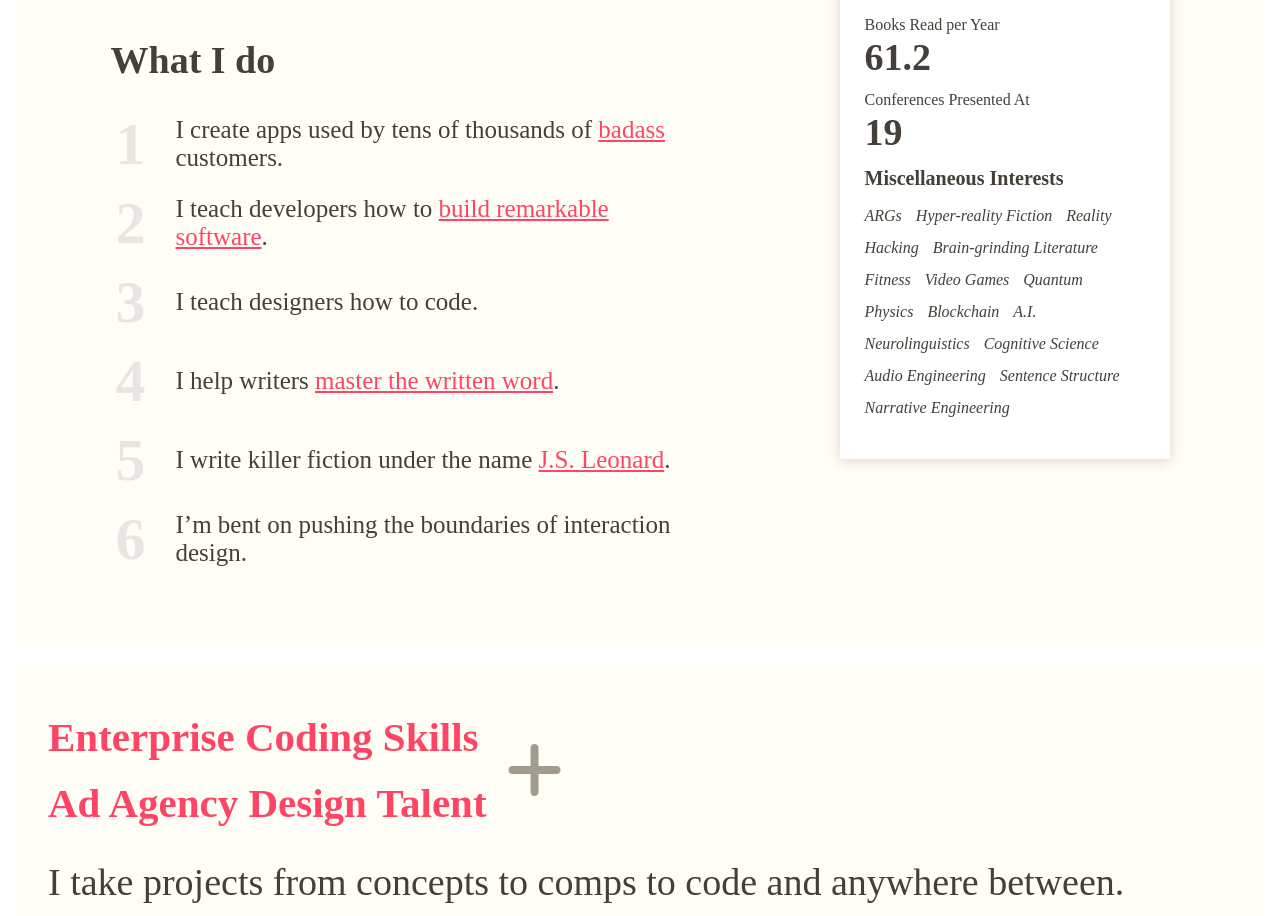
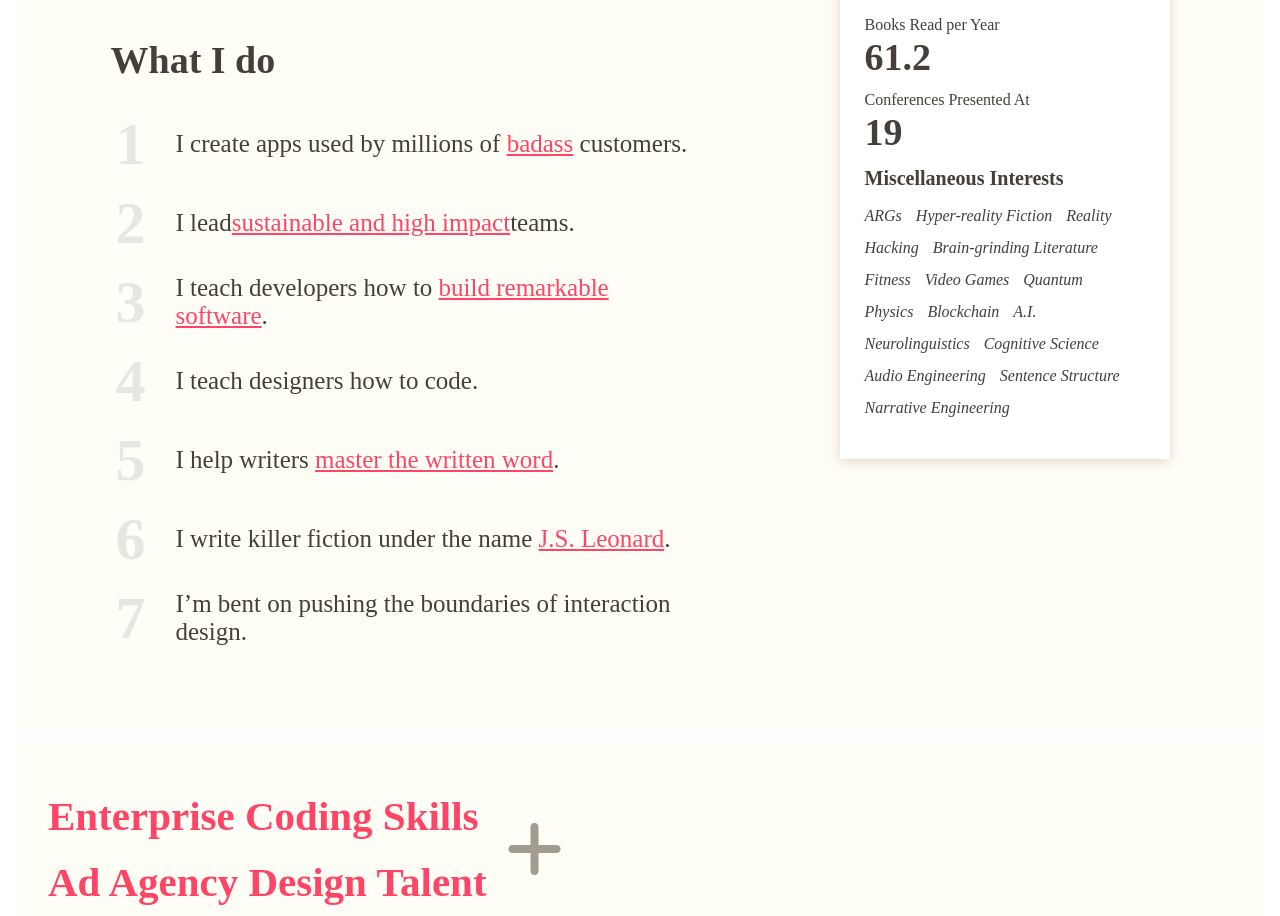
Before and after one commit to jslauthor/jslauthor.github.io, a website: page index.html in a window 1280 px wide. Shown: the part 1363-2279 px from the top of the page. Drawn offline with nearby package versions, Linux system fonts and the light colour scheme.

Commit message:
Update index.html

```diff
--- a/index.html
+++ b/index.html
@@ -100,7 +100,8 @@
 
           <h2>What I do</h2>
           <ol class="who-am-i__list">
-            <li class="who-am-i_list-item"><span>I create apps used by tens of thousands of <a href="http://www.amazon.com/Badass-Making-Awesome-Kathy-Sierra/dp/1491919019/ref=sr_1_9?ie=UTF8&qid=1465075011&sr=8-9&keywords=badass" target="_blank">badass</a> customers.</span></li>
+            <li class="who-am-i_list-item"><span>I create apps used by millions of <a href="http://www.amazon.com/Badass-Making-Awesome-Kathy-Sierra/dp/1491919019/ref=sr_1_9?ie=UTF8&qid=1465075011&sr=8-9&keywords=badass" target="_blank">badass</a> customers.</span></li>
+            <li class="who-am-i_list-item">I lead <a href="https://hackernoon.com/the-effective-tech-lead-is-a-100x-engineer-fe49c0372a63" target="_blank">sustainable and high impact</a> teams.</li>
             <li class="who-am-i_list-item"><span>I teach developers how to <a href="https://egghead.io/instructors/j-s-leonard" target="_blank">build remarkable software</a>.</span></li>
             <li class="who-am-i_list-item">I teach designers how to code.</li>
             <li class="who-am-i_list-item"><span>I help writers <a href="//bleedingink.fm" target="_blank">master the written word</a>.</span></li>
```
